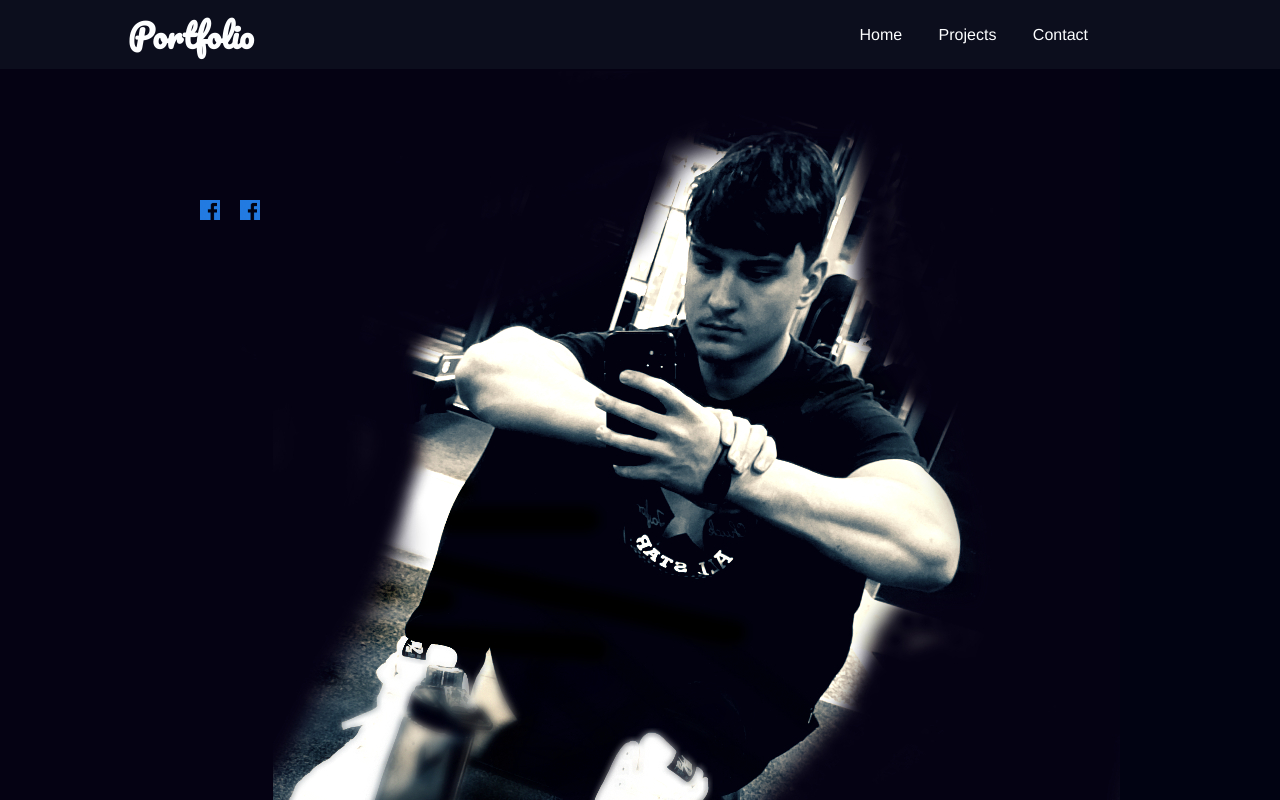
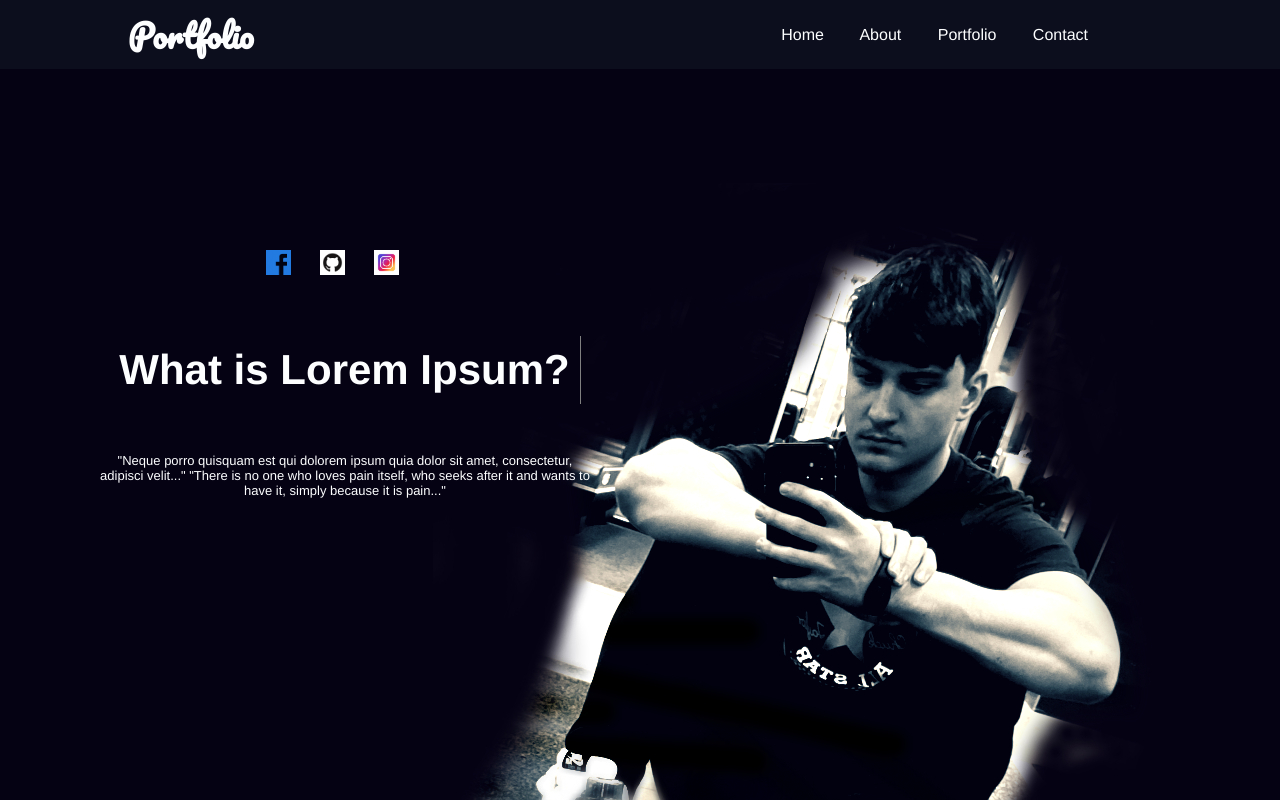
Before and after one commit to mark-meszaros/portfolio, a plain HTML site: page index.html in a window 1280 px wide. Drawn offline with Linux system fonts and the light colour scheme.

Commit message:
second day

```diff
--- a/index.html
+++ b/index.html
@@ -10,8 +10,10 @@
             <h1 id="firstheaderitem">Portfolio</h1>
             <nav>
                 <spam><a href="#home">Home</a></spam>
-                <spam><a href="#projects">Projects</a></spam>
+                <spam><a href="#projects">About</a></spam>
+                <spam><a href="#education">Portfolio</a></spam>
                 <spam id="lastitemnav"><a href="#contact">Contact</a></spam>
+
             </nav>
         </header>
         <!--<section class="grid-container">
@@ -20,13 +22,14 @@
 
         </section>//-->
         <div class="parent">
-            <div class="div1"><img id="facebook" src="pictures/fb.jpg"> </div>
-            <div class="div2"><img id="facebook" src="pictures/fb.jpg"> </div>
-            <div class="div3"> </div>
+            <div class="div1"><img id="socialmedia" src="pictures/fb.jpg">
+                <img id="socialmedia" src="pictures/GitHub-Mark.png">
+                <img id="socialmedia" src="pictures/ins.jpg"> </div>
+            <div class="div2"><h2>What is Lorem Ipsum?</h2> </div>
+            <div class="div3"><p>"Neque porro quisquam est qui dolorem ipsum quia dolor sit amet, consectetur, adipisci velit..."
+                "There is no one who loves pain itself, who seeks after it and wants to have it, simply because it is pain..."</p></div>
             <div class="div4"> </div>
             <div class="div5"> </div>
-            <div class="div6"> </div>
-            <div class="div7"> </div>
             </div>
 
     </body>
--- a/styles.css
+++ b/styles.css
@@ -3,18 +3,19 @@ body {
     background-color: #010312;
     color: #FDFEFF;
     font-family: "Helvetica", sans-serif;
-    font-size: 22px;
+    font-size: 16px;
     text-align: center;
     margin: 0;
     background-image: url("pictures/IMG_14954.jpg");
-    background-position: 200% 10%;
+    background-position: right top;
     background-repeat: no-repeat;
-  background-attachment: fixed;
+    background-attachment: fixed;
 
 }
-#facebook{
-    width: 20px;
-    height: 20px;
+#socialmedia{
+    width: 25px;
+    height: 25px;
+    padding-right: 25px;
 }
 /*.grid-container
 {
@@ -31,20 +32,21 @@ body {
 }*/
 .parent {
     display: grid;
-    padding-top: 200px;
-    grid-template-columns: repeat(3, 220px);
-    grid-template-rows: 50px 200px 100px 50px;
+    padding-top: 250px;
+    margin-left: 100px;
+    grid-template-columns: 200px 200px 50px;
+    grid-template-rows: 50px 100px 100px 50px;
     grid-column-gap: 20px;
     grid-row-gap: 20px;
     }
 
-    .div1 { grid-area: 1 / 1 / 2 / 2; justify-self: end; }
-    .div2 { grid-area: 1 / 2 / 2 / 3; justify-self: start; }
-    .div3 { grid-area: 1 / 3 / 2 / 4; }
-    .div4 { grid-area: 2 / 1 / 3 / 4; }
-    .div5 { grid-area: 3 / 1 / 4 / 4; }
-    .div6 { grid-area: 4 / 1 / 5 / 2; }
-    .div7 { grid-area: 4 / 3 / 5 / 4; }
+    .div1 { grid-area: 1 / 1 / 2 / 4; }
+    .div2 { grid-area: 2 / 1 / 3 / 4; border-right: 1px solid grey; justify-self: center; align-self: center; font-size:28px;}
+    .div3 { grid-area: 3 / 1 / 4 / 4; font-size:13px;}
+    .div4 { grid-area: 4 / 1 / 5 / 2; }
+    .div5 { grid-area: 4 / 3 / 5 / 4; }
+
+
 #lastitemnav
 {
     margin-right: 10em;
```
Also changed, not shown: pictures/GitHub-Mark.png (added), pictures/ins.jpg (added).
